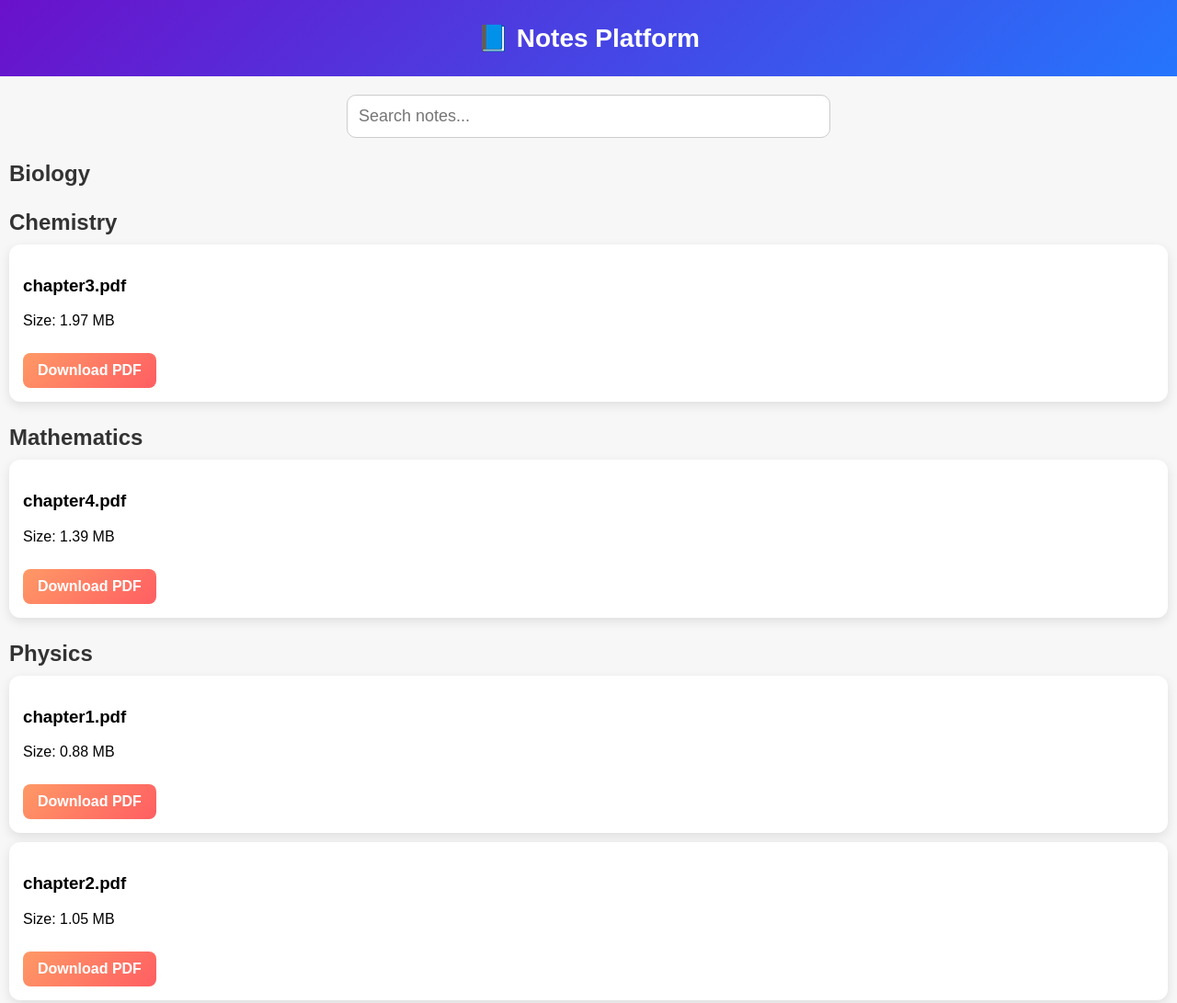
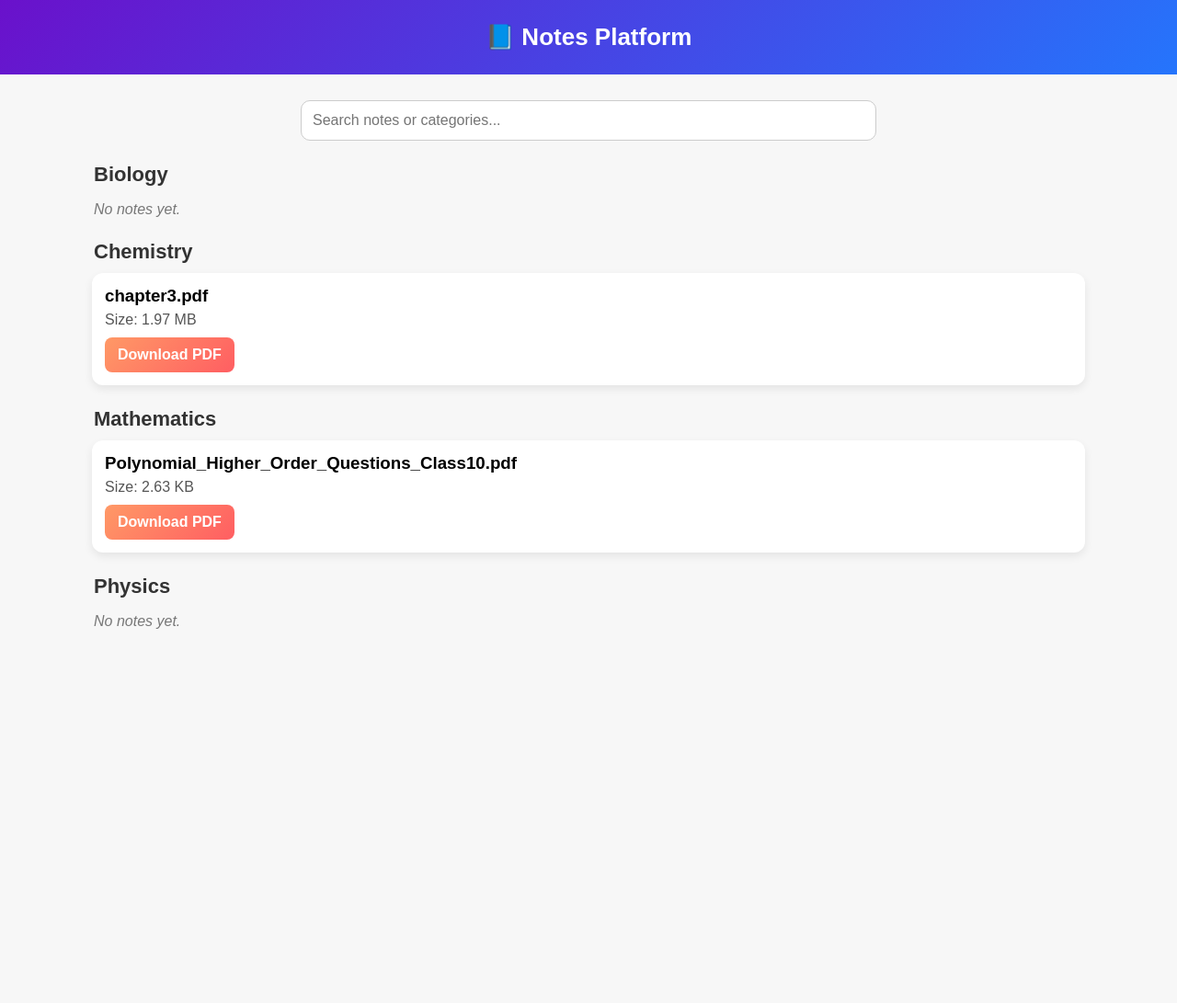
Before and after one commit to MahaAigali/Notes-platform, a plain HTML site: page index.html in a window 1280 px wide. Shown: the top 1091 px of the page at 92% size. After the commit the page ends 800 px from the top, so only its background shows below. Drawn offline with Linux system fonts and the light colour scheme.

Commit message:
Replace index.html + add auto manifest generator

```diff
--- a/index.html
+++ b/index.html
@@ -1,117 +1,121 @@
 <!DOCTYPE html>
-<html>
+<html lang="en">
 <head>
+    <meta charset="utf-8" />
     <title>Notes Platform</title>
+    <meta name="viewport" content="width=device-width,initial-scale=1" />
+    <link rel="stylesheet" href="style.css">
     <style>
-        body {
-            font-family: Arial;
-            margin: 0;
-            background: #f7f7f7;
-        }
-
-        header {
-            background: linear-gradient(135deg, #6a11cb, #2575fc);
-            color: white;
-            padding: 25px;
-            font-size: 28px;
-            text-align: center;
-            font-weight: bold;
-        }
-
-        #searchBar {
-            width: 90%;
-            max-width: 500px;
-            margin: 20px auto;
-            display: block;
-            padding: 12px;
-            border-radius: 10px;
-            border: 1px solid #ccc;
-            font-size: 18px;
-        }
-
-        .category-title {
-            font-size: 24px;
-            font-weight: bold;
-            margin: 25px 0 10px 10px;
-            color: #333;
-        }
-
-        .note-box {
-            background: white;
-            padding: 15px;
-            border-radius: 12px;
-            margin: 10px;
-            box-shadow: 0 4px 12px rgba(0,0,0,0.1);
-        }
-
-        .download-btn {
-            display: inline-block;
-            margin-top: 10px;
-            padding: 10px 16px;
-            background: linear-gradient(135deg, #ff9966, #ff5e62);
-            color: white;
-            border-radius: 8px;
-            text-decoration: none;
-            font-weight: bold;
-        }
+        /* minimal styling — keep your existing CSS if you want */
+        body { font-family: Arial, sans-serif; margin: 0; background:#f7f7f7; }
+        header { background: linear-gradient(135deg,#6a11cb,#2575fc); color:#fff; padding:25px; text-align:center; font-size:26px; font-weight:700;}
+        #searchBar { width:90%; max-width:600px; margin:18px auto; display:block; padding:12px; border-radius:10px; border:1px solid #ccc; font-size:16px;}
+        .category-title { font-size:22px; font-weight:700; margin:24px 0 8px 12px; color:#333;}
+        .note-box { background:#fff; padding:14px; border-radius:12px; margin:10px; box-shadow:0 4px 10px rgba(0,0,0,0.08);}
+        .download-btn { display:inline-block; margin-top:10px; padding:10px 14px; background:linear-gradient(135deg,#ff9966,#ff5e62); color:#fff; border-radius:8px; text-decoration:none; font-weight:700;}
+        main { max-width:1100px; margin:0 auto 60px; padding:10px;}
+        .empty { color:#777; margin-left:12px; font-style:italic;}
     </style>
 </head>
 <body>
-
 <header>📘 Notes Platform</header>
 
-<input type="text" id="searchBar" placeholder="Search notes...">
-
+<main>
+  <input type="text" id="searchBar" placeholder="Search notes or categories...">
   <div id="content"></div>
+</main>
 
 <script>
-async function loadNotes() {
-    const response = await fetch("notes/manifest.json");
-    const data = await response.json();
+/*
+  This expects a JSON file at notes/manifest.json with this shape:
+  {
+    "Chemistry": [
+      { "name": "chapter3.pdf", "file": "Chemistry/chapter3.pdf", "size": "1.97 MB" },
+      ...
+    ],
+    "Mathematics": [ ... ],
+    ...
+  }
+  The 'file' paths are relative to the notes/ folder.
+*/
 
-    const content = document.getElementById("content");
+async function fetchManifest() {
+  try {
+    const res = await fetch('notes/manifest.json', { cache: "no-store" });
+    if (!res.ok) throw new Error("manifest not found");
+    return await res.json();
+  } catch (err) {
+    console.error("Failed to load manifest:", err);
+    return null;
+  }
+}
 
-    for (const category in data) {
-        const catTitle = document.createElement("div");
-        catTitle.className = "category-title";
-        catTitle.textContent = category;
-        content.appendChild(catTitle);
+function createCard(pdf) {
+  // sanitize basename for display (if needed)
+  return `
+    <div class="note-box" data-name="${pdf.name.toLowerCase()}" data-category="${(pdf._category||'').toLowerCase()}">
+      <h3 style="margin:0 0 6px 0;">${pdf.name}</h3>
+      ${pdf.size ? `<p style="margin:0;color:#555">Size: ${pdf.size}</p>` : ''}
+      <a href="notes/${pdf.file}" class="download-btn" target="_blank" rel="noopener noreferrer" download>Download PDF</a>
+    </div>
+  `;
+}
 
-        data[category].forEach(pdf => {
-            const box = document.createElement("div");
-            box.className = "note-box";
-            box.setAttribute("data-name", pdf.name.toLowerCase());
-            box.setAttribute("data-category", category.toLowerCase());
+function render(manifest) {
+  const content = document.getElementById('content');
+  content.innerHTML = '';
 
-            box.innerHTML = `
-                <h3>${pdf.name}</h3>
-                <p>Size: ${pdf.size}</p>
-                <a href="notes/${pdf.file}" class="download-btn" download>Download PDF</a>
-            `;
+  if (!manifest || Object.keys(manifest).length === 0) {
+    content.innerHTML = '<p class="empty">No notes available yet.</p>';
+    return;
+  }
 
-            content.appendChild(box);
+  for (const [category, arr] of Object.entries(manifest)) {
+    const title = document.createElement('div');
+    title.className = 'category-title';
+    title.textContent = category;
+    content.appendChild(title);
+
+    if (!arr || arr.length === 0) {
+      const empty = document.createElement('p');
+      empty.className = 'empty';
+      empty.textContent = 'No notes yet.';
+      content.appendChild(empty);
+      continue;
+    }
+
+    arr.forEach(pdf => {
+      // attach category to pdf for searching
+      pdf._category = category;
+      const wrapper = document.createElement('div');
+      wrapper.innerHTML = createCard(pdf);
+      content.appendChild(wrapper.firstElementChild);
     });
   }
 }
 
-loadNotes();
-
-// SEARCH FUNCTION
-document.getElementById("searchBar").addEventListener("input", function () {
-    const query = this.value.toLowerCase();
-    const boxes = document.querySelectorAll(".note-box");
-
-    boxes.forEach(box => {
-        const name = box.getAttribute("data-name");
-        const category = box.getAttribute("data-category");
-
-        if (name.includes(query) || category.includes(query)) {
-            box.style.display = "block";
+function applySearch() {
+  const q = document.getElementById('searchBar').value.trim().toLowerCase();
+  document.querySelectorAll('.note-box').forEach(box => {
+    const name = box.getAttribute('data-name') || '';
+    const category = box.getAttribute('data-category') || '';
+    if (!q || name.includes(q) || category.includes(q)) {
+      box.style.display = '';
     } else {
-            box.style.display = "none";
+      box.style.display = 'none';
     }
   });
-});
+}
+
+(async function init(){
+  const manifest = await fetchManifest();
+  if (!manifest) {
+    document.getElementById('content').innerHTML = '<p class="empty">Failed to load notes manifest. Make sure notes/manifest.json exists.</p>';
+    return;
+  }
+  render(manifest);
+  document.getElementById('searchBar').addEventListener('input', applySearch);
+})();
 </script>
 
 </body>
```
Also changed, not shown: data/notes.json (added, +17 -0 lines), notes/manifest.json, 3 other files. Lines whose indentation alone changed are shown as unchanged.
